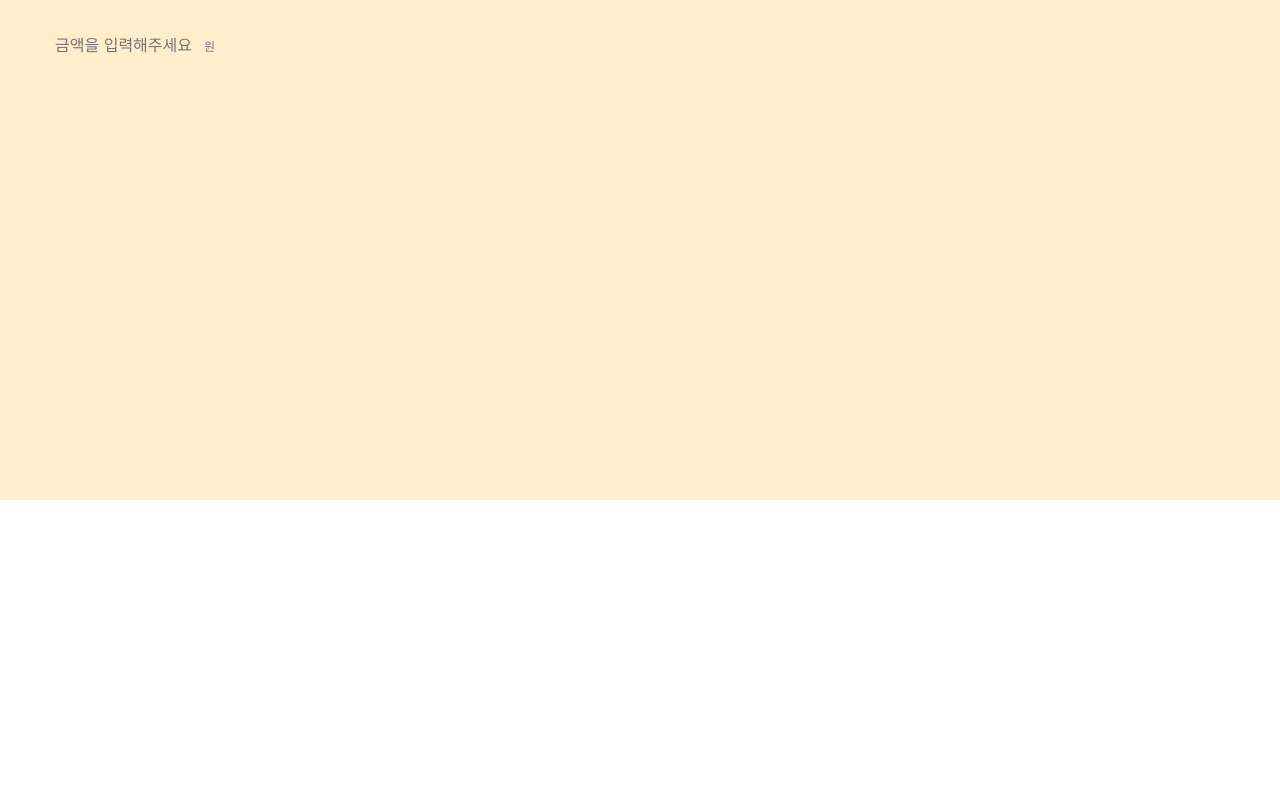
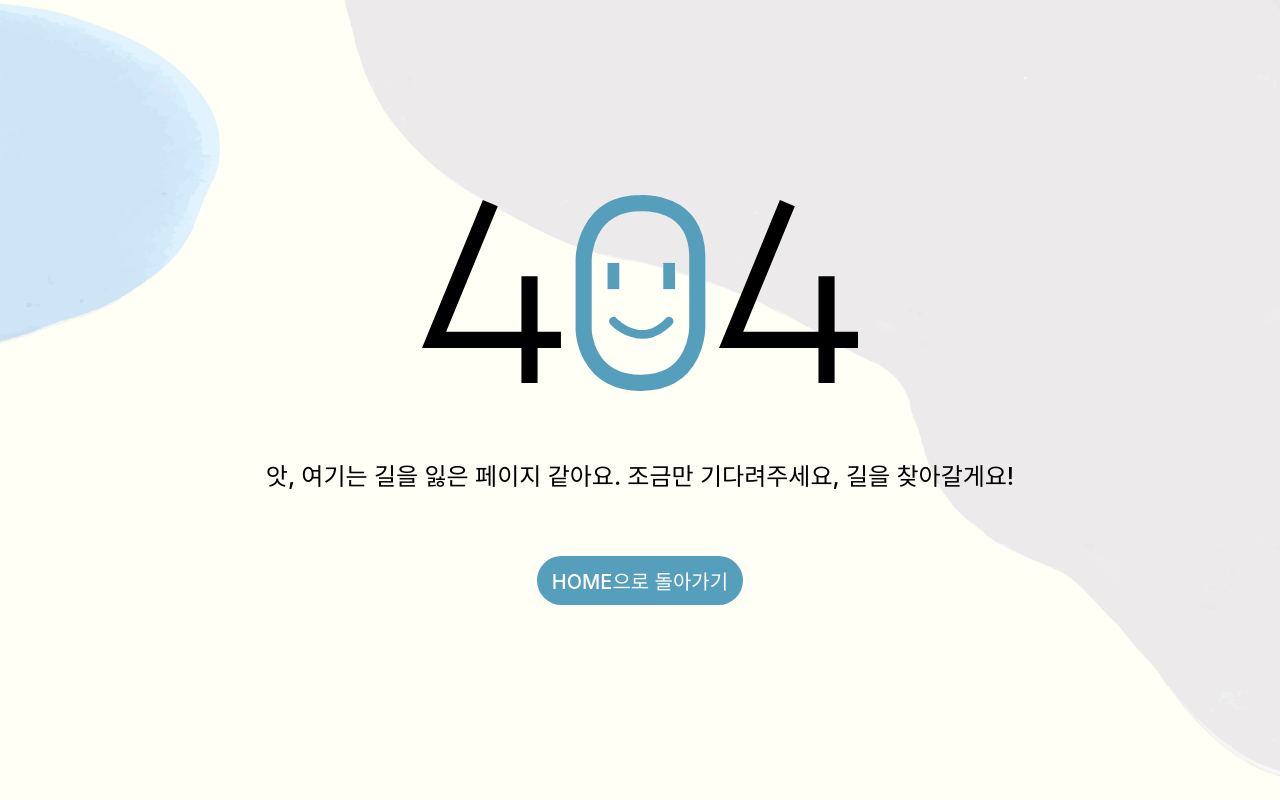
Before and after one commit to codestates-seb/seb44_main_023, a React (Vite) app in the folder client/: page / in a window 1280 px wide. Built offline with nearby package versions, Linux system fonts and the light colour scheme.

Commit message:
feat/FE/common/Input

```diff
--- a/client/src/App.jsx
+++ b/client/src/App.jsx
@@ -1,13 +1,11 @@
 import { Route, Routes } from "react-router-dom";
 import ProfilePage from "./pages/ProfilePage";
 import ErrorPage from "./pages/ErrorPage"
-import Test from "./pages/Test";
 
 function App() {
   return (
     <>
       <Routes>
-        <Route path="*" element={<Test />} />
         <Route path="/profile/:id" element={<ProfilePage />} />
         <Route path="*" element={<ErrorPage />} />
       </Routes>
```
